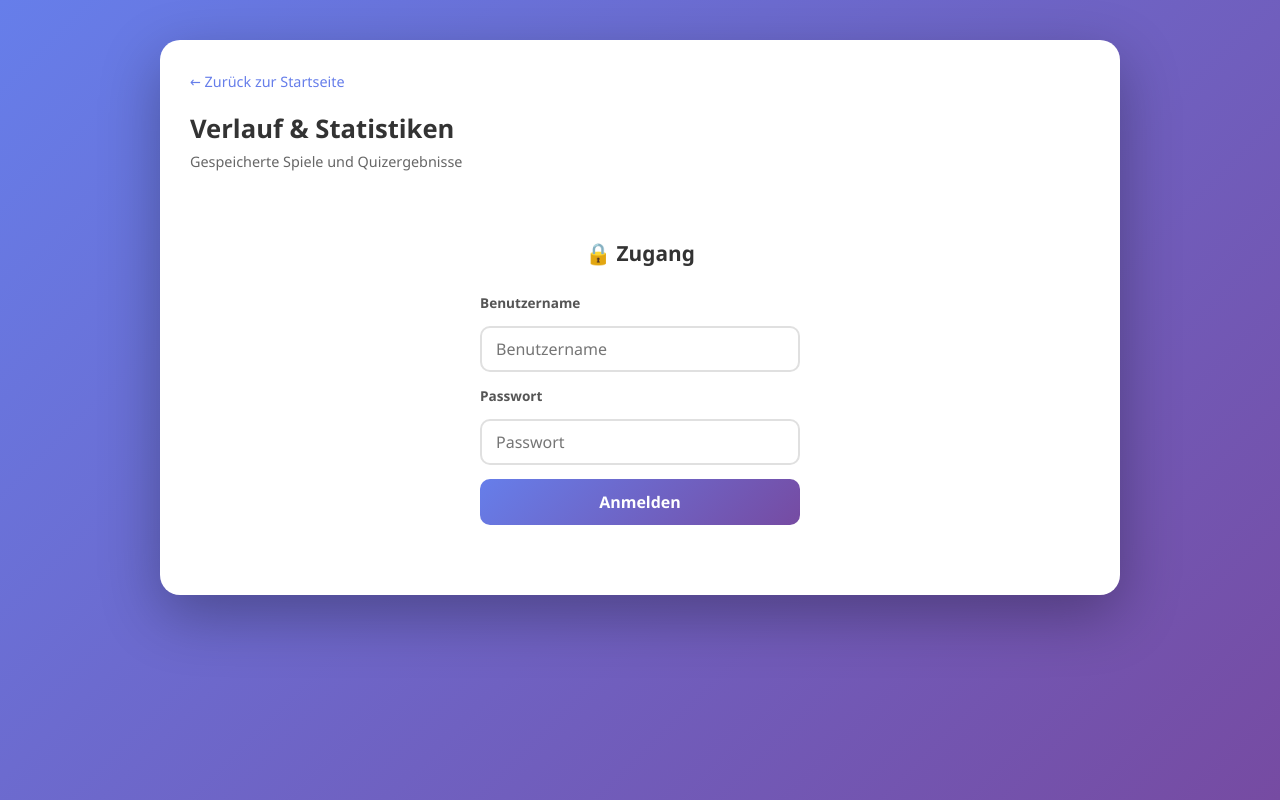
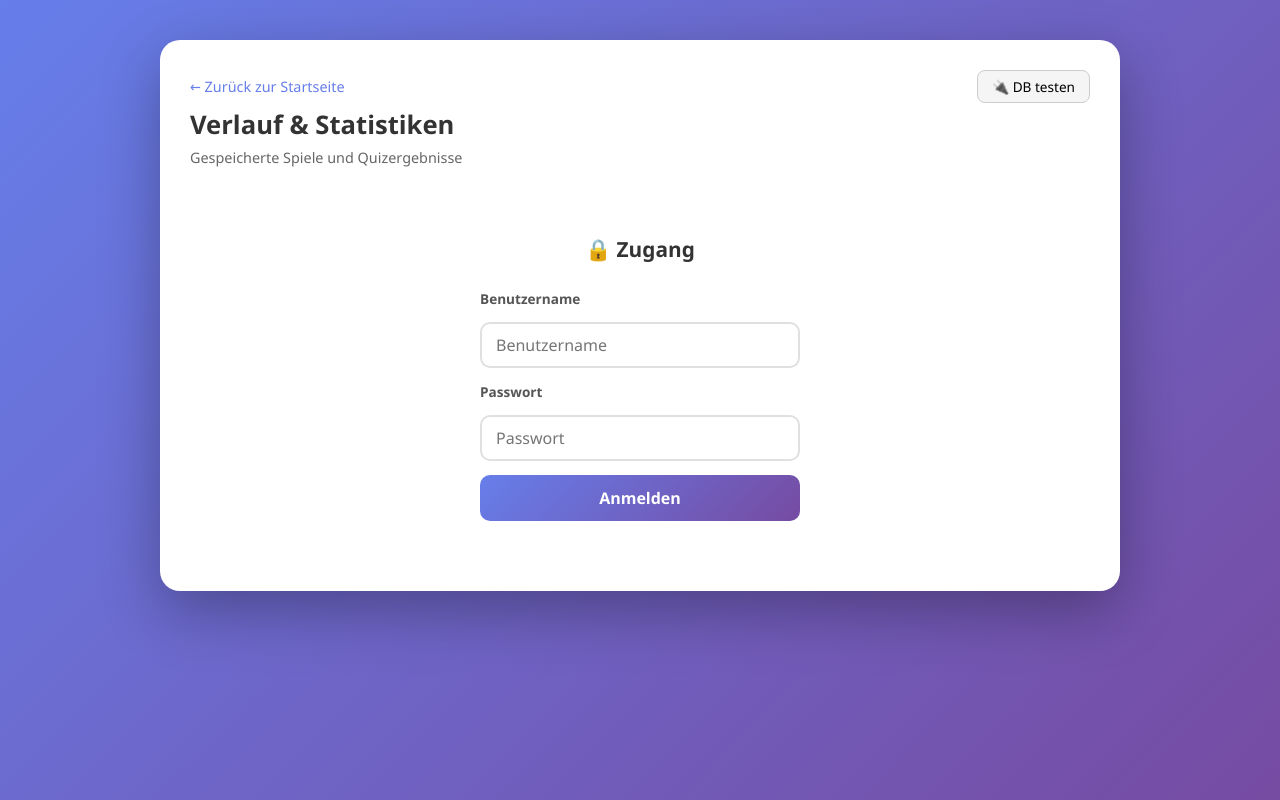
Before and after one commit to SturmUlrich/MW, a website: page history.html in a window 1280 px wide. Drawn offline with Linux system fonts and the light colour scheme.

Commit message:
DB test button always visible; quiz save errors logged to console
Made-with: Cursor

```diff
--- a/history.html
+++ b/history.html
@@ -163,7 +163,11 @@
 </head>
 <body>
 <div class="container">
-  <a href="index.html" class="back-link">← Zurück zur Startseite</a>
+  <div style="display:flex;justify-content:space-between;align-items:center;margin-bottom:4px;flex-wrap:wrap;gap:8px">
+    <a href="index.html" class="back-link" style="margin:0">← Zurück zur Startseite</a>
+    <button onclick="testDb()" style="font-family:inherit;font-size:0.85em;padding:6px 14px;border-radius:8px;border:1px solid #ccc;background:#f5f5f5;cursor:pointer;">🔌 DB testen</button>
+  </div>
+  <pre id="db-test-result" style="display:none;background:#f5f5f5;border-radius:8px;padding:10px;font-size:0.75em;text-align:left;max-height:220px;overflow:auto;white-space:pre-wrap;word-break:break-all;margin-bottom:12px"></pre>
   <h1>Verlauf &amp; Statistiken</h1>
   <p class="page-subtitle">Gespeicherte Spiele und Quizergebnisse</p>
 
```
Also changed, not shown: quiz.html (+4 -2 lines).
